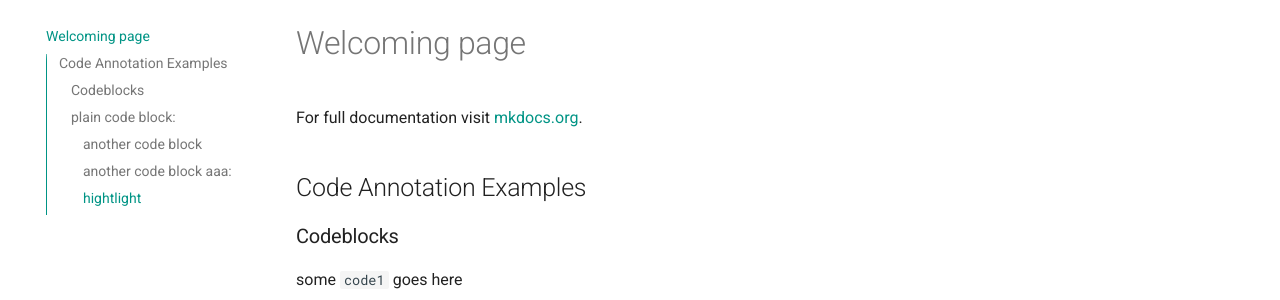
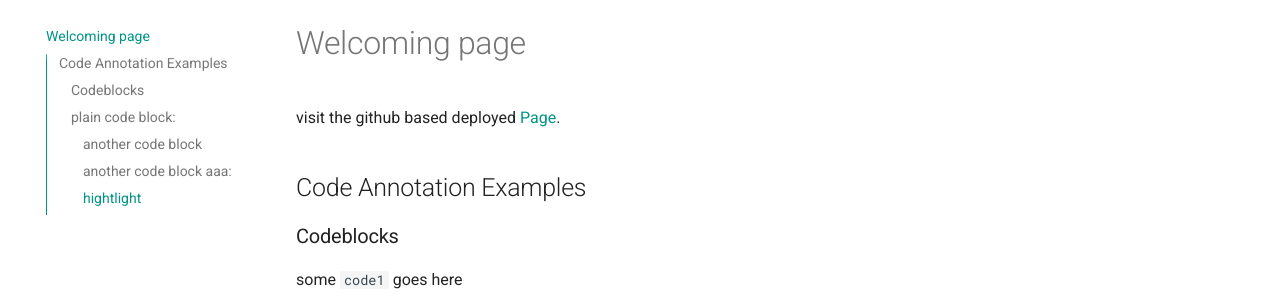
Before and after one commit to Inez-y/user_docs_Inez_Saeyoung, an MkDocs documentation site: the page built from docs/index.md, in a window 1280 px wide and 996 px high. Shown: the part 123-423 px from the top of the window. Built offline with MkDocs 1.6.1 and Material for MkDocs 9.7.7, drawn with Linux system fonts in a browser that asks for light colours.

Commit message:
DEPLOY the website

```diff
--- a/docs/index.md
+++ b/docs/index.md
@@ -1,6 +1,6 @@
 # Welcoming page
 
-For full documentation visit [mkdocs.org](https://www.mkdocs.org).
+visit the github based deployed [Page](https://inez-y.github.io/user_docs_Inez_Saeyoung/).
 
 ## Code Annotation Examples
 
```
Also changed, not shown: 1 other file.
